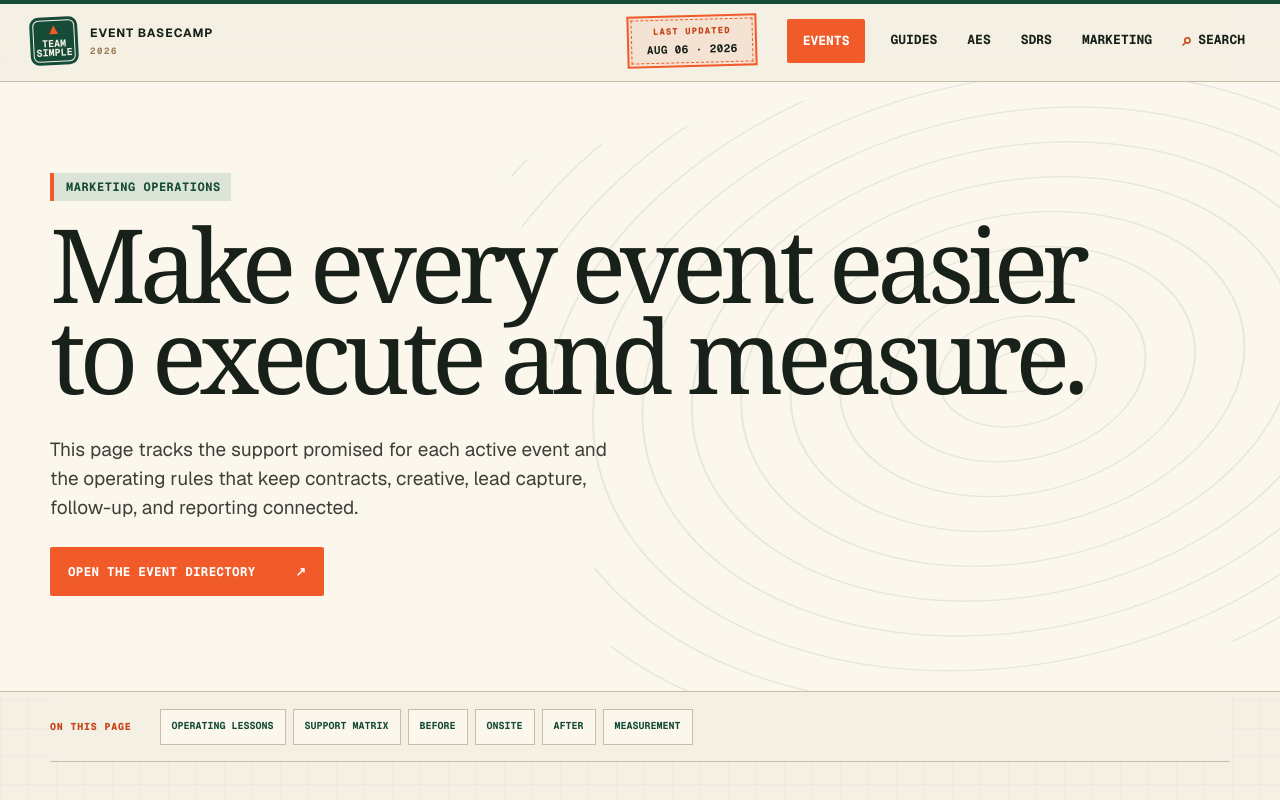
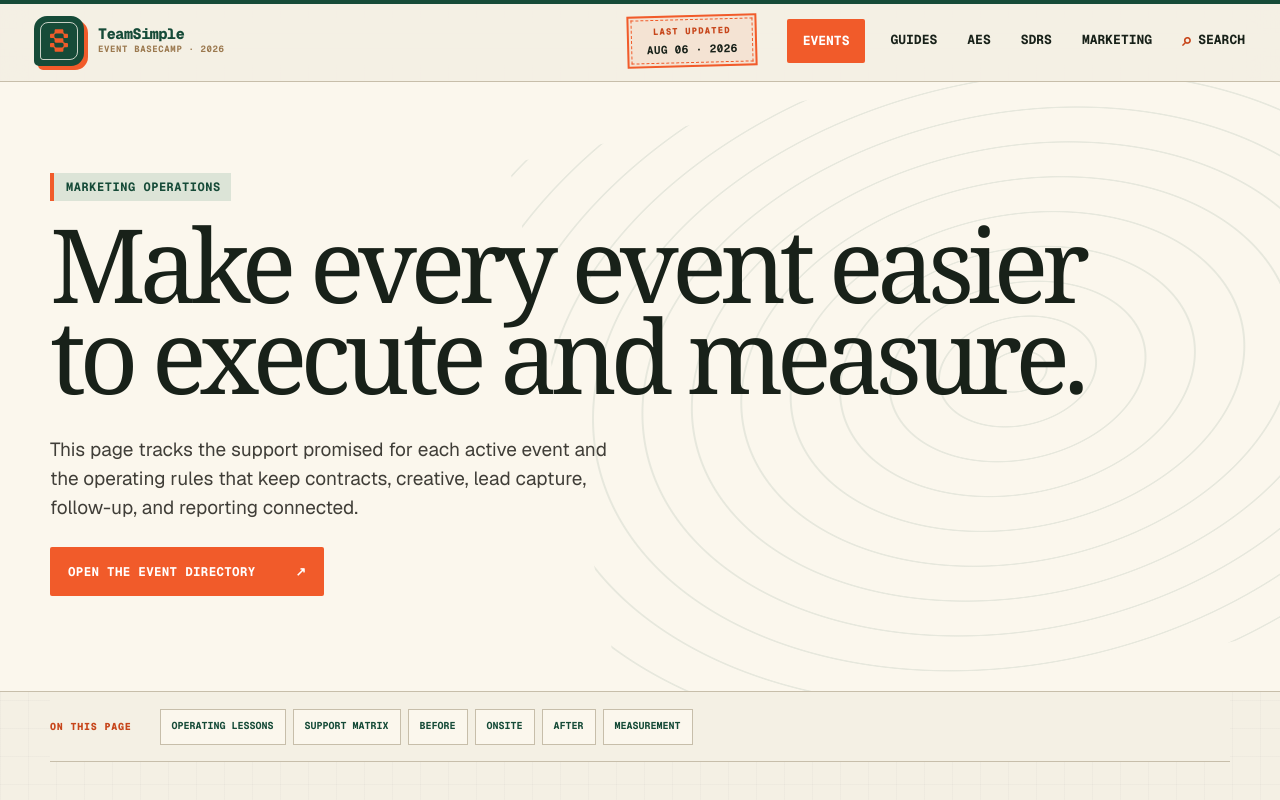
Before and after one commit to holden-biscuits/simple, a Next.js app: page /marketing in a window 1280 px wide. Shown: the top 800 px of the page. Built offline with nearby package versions, Linux system fonts and the light colour scheme.

Commit message:
Upgrade header branding and restore deep links

```diff
--- /dev/null
+++ b/app/components/hash-anchor-sync.tsx
@@ -0,0 +1,36 @@
+"use client";
+
+import { useEffect } from "react";
+
+export function HashAnchorSync() {
+  useEffect(() => {
+    let cancelled = false;
+
+    const jumpToHash = () => {
+      if (cancelled || !window.location.hash) return;
+      const id = decodeURIComponent(window.location.hash.slice(1));
+      const target = document.getElementById(id);
+      if (!target) return;
+
+      const root = document.documentElement;
+      const previousBehavior = root.style.scrollBehavior;
+      root.style.scrollBehavior = "auto";
+      target.scrollIntoView({ block: "start" });
+      root.style.scrollBehavior = previousBehavior;
+    };
+
+    const scheduleJump = () => requestAnimationFrame(() => requestAnimationFrame(jumpToHash));
+    scheduleJump();
+    const layoutTimer = window.setTimeout(scheduleJump, 300);
+    document.fonts?.ready.then(scheduleJump);
+    window.addEventListener("hashchange", scheduleJump);
+
+    return () => {
+      cancelled = true;
+      window.clearTimeout(layoutTimer);
+      window.removeEventListener("hashchange", scheduleJump);
+    };
+  }, []);
+
+  return null;
+}
--- a/app/components/site-header.tsx
+++ b/app/components/site-header.tsx
@@ -1,4 +1,5 @@
 import Link from "next/link";
+import Image from "next/image";
 import { siteStatus } from "../data/site-status";
 
 const links = [
@@ -13,9 +14,9 @@ const links = [
 export function SiteHeader() {
   return (
     <header className="site-header">
-      <Link href="/" className="brand" aria-label="Events Hub home">
-        <span className="brand-mark"><span>Team<br />Simple</span><b>▲</b></span>
-        <span>Event Basecamp <small>2026</small></span>
+      <Link href="/" className="brand" aria-label="TeamSimple Event Basecamp home" title="Go to the Event Basecamp home page">
+        <span className="brand-mark" aria-hidden="true"><Image src="/simple-mark.svg" width={19} height={24} alt="" /></span>
+        <span className="brand-copy"><strong>TeamSimple</strong><small>Event Basecamp · 2026</small></span>
       </Link>
       <time className="updated-stamp" dateTime={siteStatus.contentUpdatedAt} aria-label={`Last updated ${siteStatus.contentUpdatedLabel}`}>
         <span>Last updated</span>
--- a/app/globals.css
+++ b/app/globals.css
@@ -24,13 +24,16 @@ button, input, select { font: inherit; }
 .eyebrow { display: inline-flex; align-items: center; margin: 0 0 18px; padding: 7px 10px 7px 12px; border-left: 4px solid var(--signal); background: var(--green-light); color: var(--green); font: 700 12px/1.2 var(--font-geist-mono), monospace; letter-spacing: .045em; text-transform: uppercase; }
 
 .site-header { height: 82px; padding: 0 30px; border-bottom: 1px solid var(--line); display: flex; align-items: center; justify-content: space-between; gap: 30px; position: sticky; top: 0; z-index: 20; background: color-mix(in srgb, var(--paper) 94%, transparent); backdrop-filter: blur(14px); box-shadow: inset 0 4px 0 var(--green); }
-.brand { display: flex; align-items: center; gap: 12px; text-transform: uppercase; letter-spacing: .08em; font-size: 12px; font-weight: 700; }
-.brand > span:last-child { display: flex; flex-direction: column; gap: 2px; }
-.brand small { color: var(--trail); font: 700 9px var(--font-geist-mono), monospace; letter-spacing: .18em; }
-.brand-mark { display: grid; grid-template-columns: 1fr; grid-template-rows: 1fr; place-items: center; width: 48px; height: 48px; background: var(--green); color: var(--paper); border: 2px solid var(--green); outline: 1px solid var(--paper); outline-offset: -4px; border-radius: 9px; font: 700 10px var(--font-geist-mono), monospace; letter-spacing: 0; transform: rotate(-3deg); }
-.brand-mark span, .brand-mark b { grid-area: 1 / 1; }
-.brand-mark span { text-align: center; line-height: .95; transform: translateY(7px); }
-.brand-mark b { color: var(--signal); font-size: 15px; line-height: 1; transform: translateY(-13px); }
+.brand { min-height: 60px; display: flex; align-items: center; gap: 14px; padding: 4px 9px 4px 4px; border-radius: 12px; }
+.brand-mark { width: 50px; height: 50px; flex: 0 0 auto; position: relative; display: grid; place-items: center; background: var(--green); border: 2px solid var(--green); border-radius: 13px 13px 13px 5px; box-shadow: 4px 4px 0 var(--signal); transition: transform .16s ease, box-shadow .16s ease; }
+.brand-mark::before { content: ''; position: absolute; inset: 4px; border: 1px solid rgba(251,247,237,.78); border-radius: 8px 8px 8px 3px; }
+.brand-mark img { width: 18px; height: 23px; position: relative; z-index: 1; }
+.brand-copy { display: flex; flex-direction: column; gap: 3px; }
+.brand-copy strong { color: var(--green); font: 800 15px/1 var(--font-geist-mono), monospace; letter-spacing: -.025em; }
+.brand-copy small { color: var(--trail); font: 700 9px/1.2 var(--font-geist-mono), monospace; letter-spacing: .07em; text-transform: uppercase; }
+.brand:hover .brand-mark, .brand:focus-visible .brand-mark { transform: translate(-1px, -1px); box-shadow: 6px 6px 0 var(--signal); }
+.brand:hover .brand-copy strong, .brand:focus-visible .brand-copy strong { color: var(--signal-dark); }
+.brand:focus-visible { outline: 2px solid var(--signal); outline-offset: 3px; }
 .updated-stamp { margin-left: auto; min-width: 130px; padding: 8px 12px 7px; display: flex; flex-direction: column; align-items: center; border: 2px solid var(--signal); outline: 1px dashed var(--signal); outline-offset: -5px; background: color-mix(in srgb, var(--signal) 9%, var(--paper)); color: var(--signal-dark); font-family: var(--font-geist-mono), monospace; text-transform: uppercase; transform: rotate(-1.5deg); }
 .updated-stamp span { font-size: 9px; font-weight: 800; letter-spacing: .12em; }
 .updated-stamp strong { margin-top: 2px; color: var(--ink); font-size: 11px; letter-spacing: .035em; }
--- a/app/layout.tsx
+++ b/app/layout.tsx
@@ -1,6 +1,7 @@
 import type { Metadata } from "next";
 import { Geist, Geist_Mono } from "next/font/google";
 import { headers } from "next/headers";
+import { HashAnchorSync } from "./components/hash-anchor-sync";
 import "./globals.css";
 
 const geistSans = Geist({
@@ -43,6 +44,7 @@ export default function RootLayout({
   return (
     <html lang="en">
       <body className={`${geistSans.variable} ${geistMono.variable}`}>
+        <HashAnchorSync />
         {children}
       </body>
     </html>
--- a/app/sources/page.tsx
+++ b/app/sources/page.tsx
@@ -52,7 +52,7 @@ export default function SourcesPage() {
         </div>
         <div className="source-checks" aria-label="Latest source checks">
           <p className="eyebrow">Latest applied checks</p>
-          {monitor.latestChecks.map((check) => <article key={`${check.system}-${check.checkedAt}`}>
+          {monitor.latestChecks.map((check) => <article key={`${check.system}-${check.checkedAt}-${check.scope}`}>
             <div><strong>{check.system}</strong><span>{check.checkedAt}</span></div>
             <p>{check.scope}</p>
             <p>{check.result}</p>
```
Also changed, not shown: 1 other file (tests, documents, lock files or other folders).
